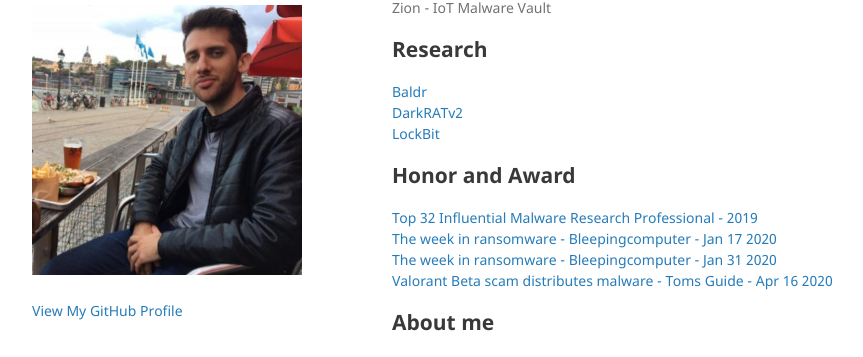
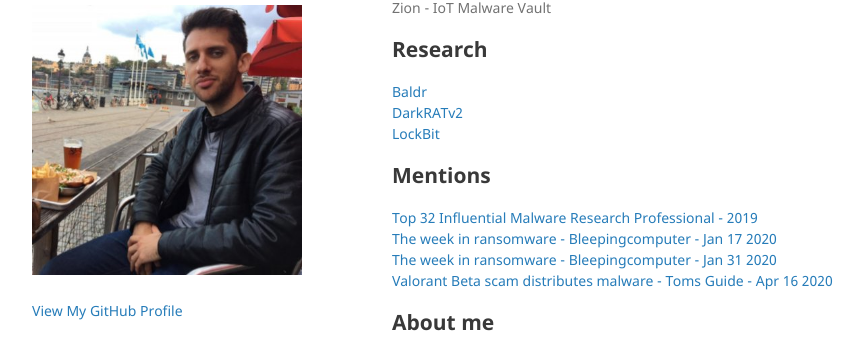
Before and after one commit to albertzsigovits/albertzsigovits.github.io, a Jekyll site: the page built from index.md, in a window 1280 px wide. Shown: the part 104-461 px from the top of the page, without its empty margins (178-1041 px from the left). Built offline with Jekyll 4.4.1, drawn with Linux system fonts in a browser that asks for light colours; the repository's description, which GitHub fills in, is left out; our own code applies the rules of GitHub Pages for plain Markdown files.

Commit message:
Update index.md

```diff
--- a/index.md
+++ b/index.md
@@ -10,7 +10,7 @@ Zion - IoT Malware Vault
 [DarkRATv2](https://github.com/albertzsigovits/malware-writeups/tree/master/DarkRATv2)
 [LockBit](https://github.com/albertzsigovits/malware-writeups/tree/master/LockBit)
 
-## Honor and Award
+## Mentions
 
 [Top 32 Influential Malware Research Professional - 2019](https://static.peerlyst.com/image/upload/v1576213159/post-attachments/32_Influential_Malware_Research_Professionals_pkrtnw)
 [The week in ransomware - Bleepingcomputer - Jan 17 2020](https://www.bleepingcomputer.com/news/security/the-week-in-ransomware-january-17th-2020-never-ends/)
```
